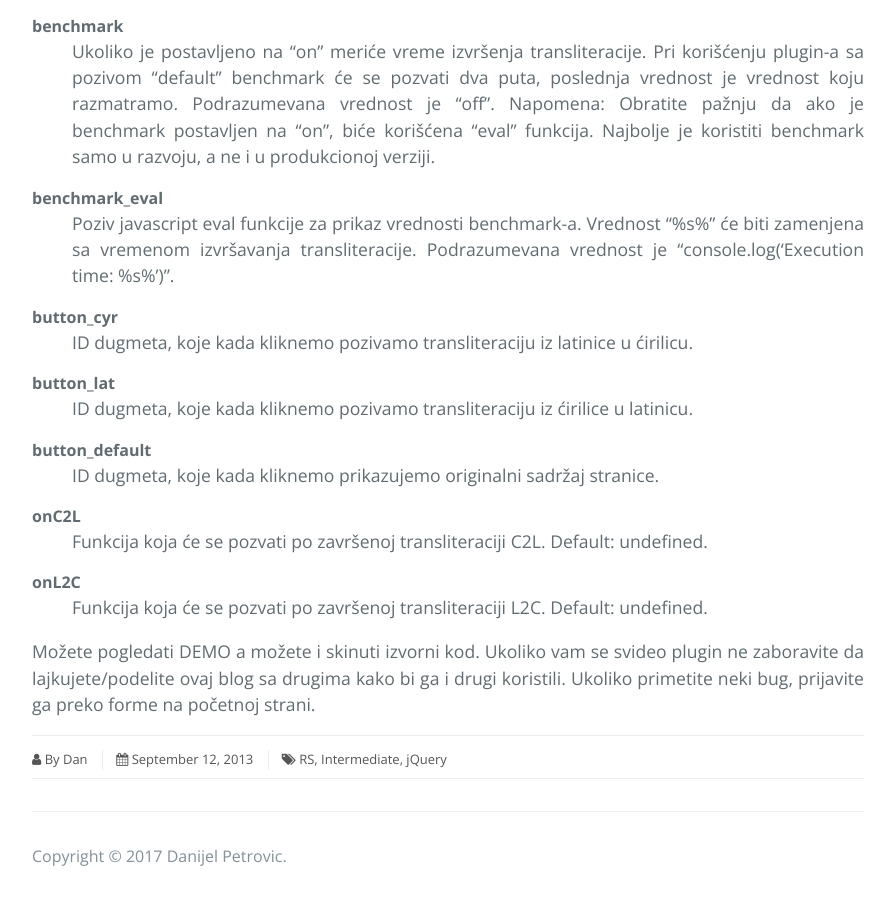
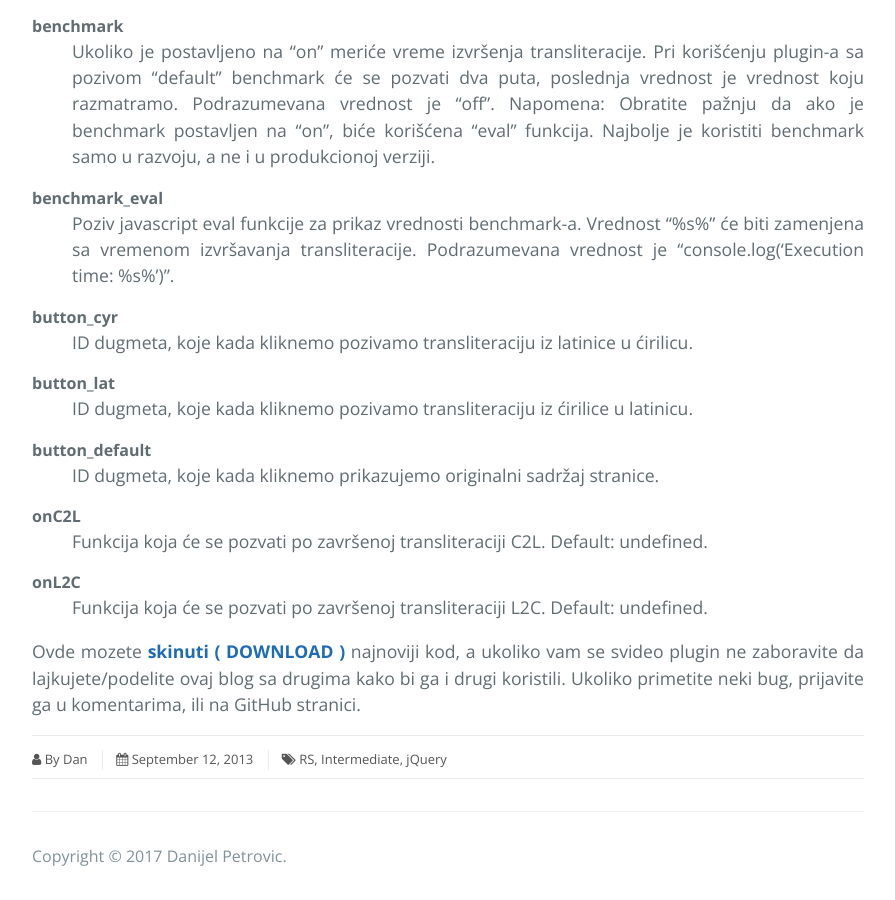
Before and after one commit to ivebe/ivebe.github.io, a Jekyll site: the page built from _posts/2013-09-12-cyrillic-to-latin-and-latin-to-cyrillic-jquery-plugin.md, in a window 1280 px wide and 900 px high, scrolled down 7182 px. Shown: the whole window, without its empty margins (192-1087 px from the left). Built offline with Jekyll 4.4.1, drawn with Linux system fonts in a browser that asks for light colours; comment, search, counter and statistics services are not loaded.

Commit message:
added download link

```diff
--- a/_posts/2013-09-12-cyrillic-to-latin-and-latin-to-cyrillic-jquery-plugin.md
+++ b/_posts/2013-09-12-cyrillic-to-latin-and-latin-to-cyrillic-jquery-plugin.md
@@ -254,7 +254,7 @@ onL2C
 : Funkcija koja će se pozvati po završenoj transliteraciji L2C. Default: undefined.
 
 
-Možete pogledati DEMO a možete i skinuti izvorni kod. Ukoliko vam se svideo plugin ne zaboravite da lajkujete/podelite ovaj blog sa drugima kako bi ga i drugi koristili. Ukoliko primetite neki bug, prijavite ga preko forme na početnoj strani.
+Ovde mozete <a href="https://github.com/ivebe/CyrLatConverter/archive/master.zip">**skinuti ( DOWNLOAD )**</a> najnoviji kod, a ukoliko vam se svideo plugin ne zaboravite da lajkujete/podelite ovaj blog sa drugima kako bi ga i drugi koristili. Ukoliko primetite neki bug, prijavite ga u komentarima, ili na GitHub stranici.
 
 <ul class="blog-info">
 <li><i class="fa fa-user"></i> By Dan</li>
```
